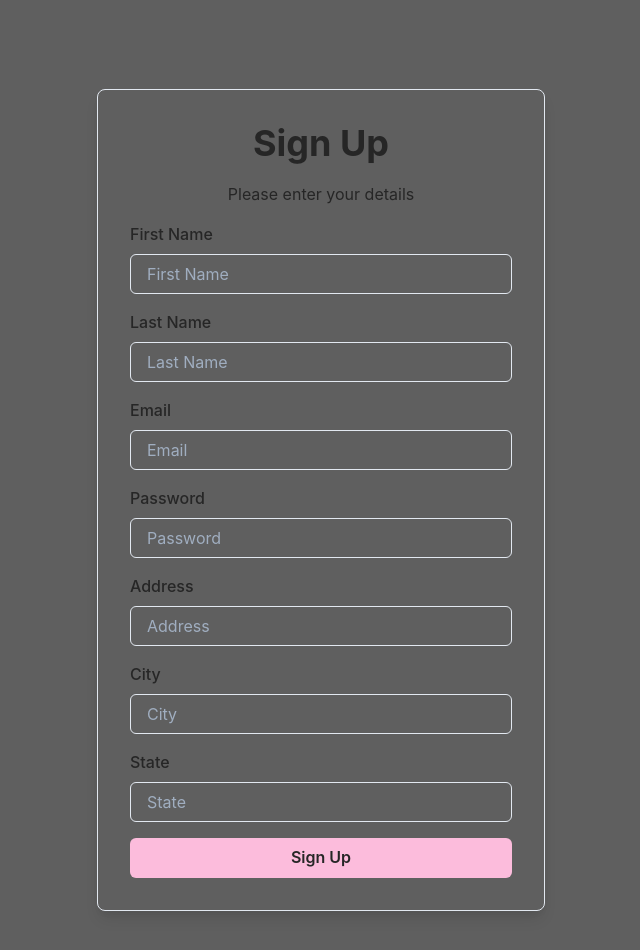
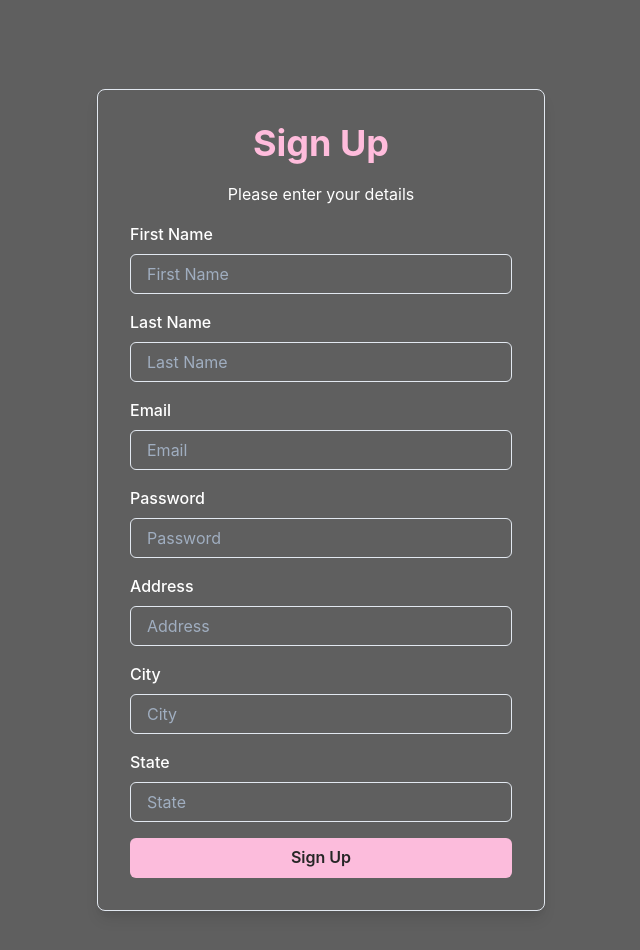
Before and after one commit to FLoWIsMe/uga-hacks-state-farm, a React (Create React App) app in the folder frontend/: page /signup in a window 1280 px wide. Shown: the top 950 px of the page, without its empty margins (319-959 px from the left). Built offline with nearby package versions, Linux system fonts and the light colour scheme.

Commit message:
Removed unused files and made minor frontend modifications

```diff
--- a/frontend/src/App.css
+++ b/frontend/src/App.css
@@ -1,17 +1,6 @@
 .App {
   text-align: center;
   background-color: #5F5F5F;
-}
-
-.App-logo {
-  height: 40vmin;
-  pointer-events: none;
-}
-
-@media (prefers-reduced-motion: no-preference) {
-  .App-logo {
-    animation: App-logo-spin infinite 20s linear;
-  }
 }
 
 .App-header {
@@ -28,12 +17,3 @@
 .App-link {
   color: #61dafb;
 }
-
-@keyframes App-logo-spin {
-  from {
-    transform: rotate(0deg);
-  }
-  to {
-    transform: rotate(360deg);
-  }
-}
--- a/frontend/src/pages/Accounts.jsx
+++ b/frontend/src/pages/Accounts.jsx
@@ -20,7 +20,7 @@ function Accounts() {
 
         {/* Main Content Area */}
         <Box flex="1" p={4} bg="#5F5F5F">
-          <Heading>Accounts</Heading>
+          <Heading color={"#FFFFFF"}>Accounts</Heading>
           {/* Pull from API */}
           <IconButton
             aria-label="Add new"
--- a/frontend/src/pages/Homepage.jsx
+++ b/frontend/src/pages/Homepage.jsx
@@ -1,7 +1,9 @@
 import React from 'react';
 import { ChakraProvider, Box, VStack, Button, Image } from '@chakra-ui/react';
+import { useNavigate } from 'react-router-dom';
 
 export default function Homepage() {
+  let navigate = useNavigate();
   return (
     <ChakraProvider>
       <Box
@@ -29,6 +31,7 @@ export default function Homepage() {
             w="full" // Makes the button full width within the VStack
             maxW="md" // Limits the maximum width of the button for better aesthetics
             mb={2} // Margin bottom for spacing between buttons
+            onClick={() => navigate('/login')}
           >
             Login
           </Button>
@@ -39,6 +42,7 @@ export default function Homepage() {
             _hover={{ bg: "#FFBCDC" }}
             w="full" // Makes the button full width within the VStack
             maxW="md" // Limits the maximum width of the button
+            onClick={() => navigate('/signup')}
           >
             Sign Up
           </Button>
--- a/frontend/src/pages/SignUp.jsx
+++ b/frontend/src/pages/SignUp.jsx
@@ -1,9 +1,10 @@
 // Sign Up
 import { Text, Box, Input, VStack, Heading, FormControl, FormLabel, ChakraProvider, Button} from '@chakra-ui/react'
 import React, { useState } from 'react';
+import { useNavigate } from 'react-router-dom';
 
 export default function SignUp() {
-
+  let navigate = useNavigate();
   const [formData, setFormData] = useState({
     firstName: '',
     lastName: '',
@@ -25,6 +26,7 @@ export default function SignUp() {
   const handleSubmit = () => {
     // You can now access form data in the 'formData' object
     console.log(formData);
+    navigate('/Accounts')
 
     // Add your logic for submitting the form data to the server or any other actions
   };
@@ -44,12 +46,12 @@ export default function SignUp() {
           borderWidth={1}
           borderRadius="lg"
           boxShadow="lg"
-          color="#262626"
+          color="#FFFFFF"
           w="full"
           maxW="md"
         >
-          <Heading color="#262626">Sign Up</Heading>
-          <Text color="#262626">Please enter your details</Text>
+          <Heading color="#FFBCDC">Sign Up</Heading>
+          <Text color="#FFFFFF">Please enter your details</Text>
 
           <FormControl id="firstName">
             <FormLabel>First Name</FormLabel>
```
Also changed, not shown: 2 other files (tests, documents, lock files or other folders).
